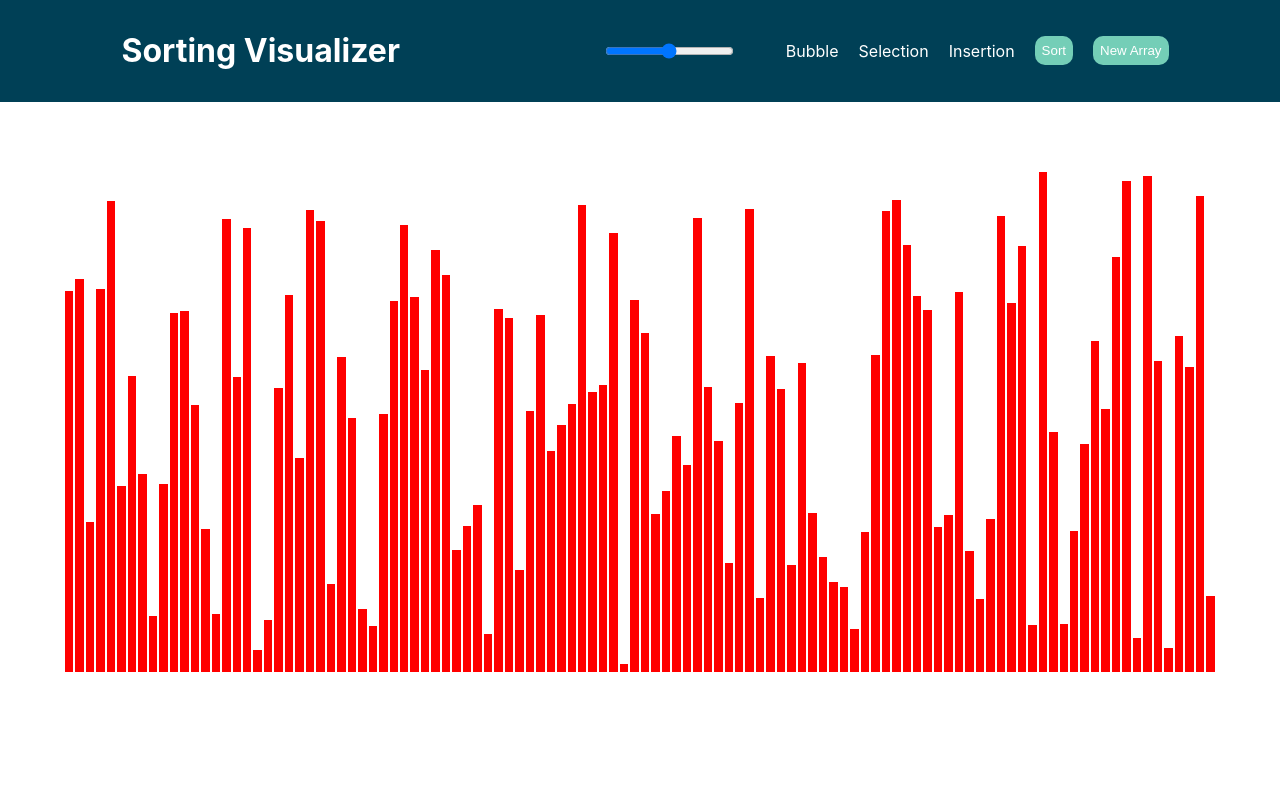
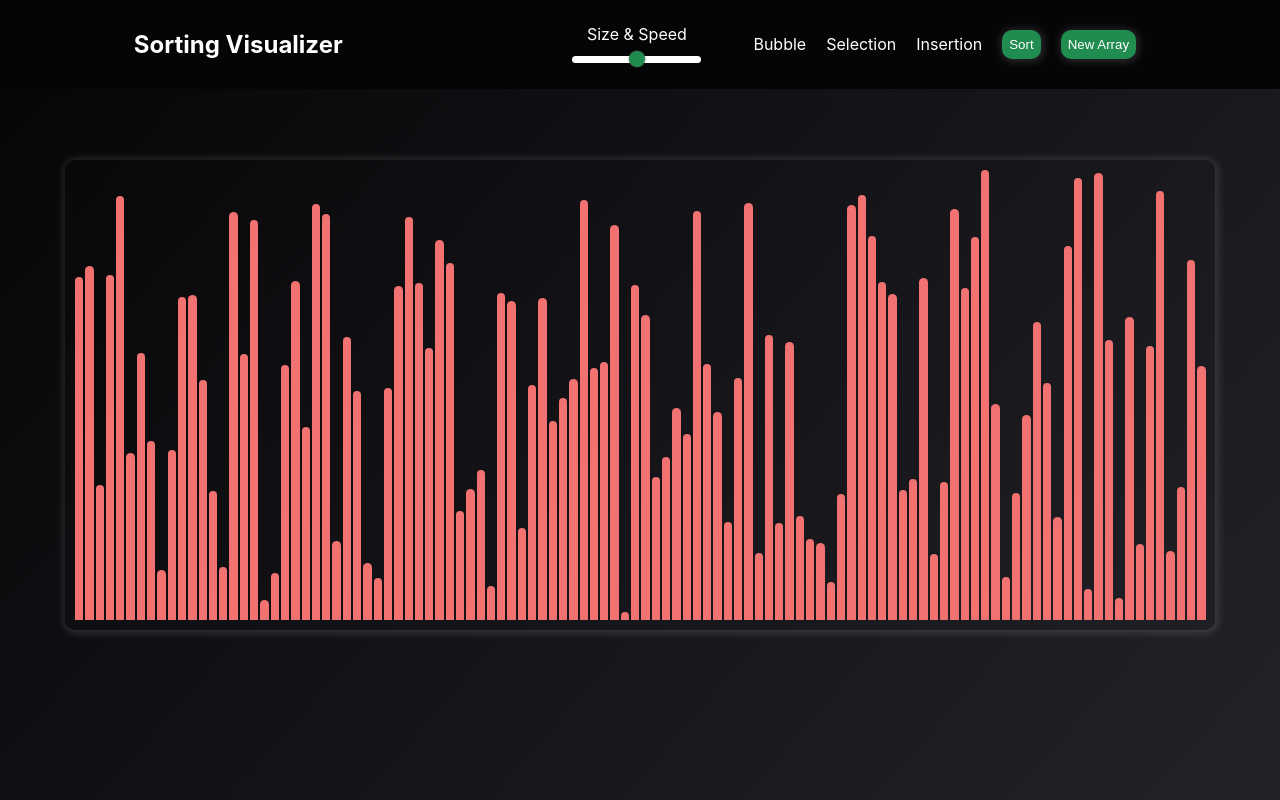
Before and after one commit to Adrianvc94/SortingVisualizer-JS, a React (Create React App) app: page / in a window 1280 px wide. Built offline with nearby package versions, Linux system fonts and the light colour scheme.

Commit message:
Insertion Sort completed & website styles

```diff
--- a/src/App.css
+++ /dev/null
@@ -1,38 +0,0 @@
-.App {
-  text-align: center;
-}
-
-.App-logo {
-  height: 40vmin;
-  pointer-events: none;
-}
-
-@media (prefers-reduced-motion: no-preference) {
-  .App-logo {
-    animation: App-logo-spin infinite 20s linear;
-  }
-}
-
-.App-header {
-  background-color: #282c34;
-  min-height: 100vh;
-  display: flex;
-  flex-direction: column;
-  align-items: center;
-  justify-content: center;
-  font-size: calc(10px + 2vmin);
-  color: white;
-}
-
-.App-link {
-  color: #61dafb;
-}
-
-@keyframes App-logo-spin {
-  from {
-    transform: rotate(0deg);
-  }
-  to {
-    transform: rotate(360deg);
-  }
-}
--- a/src/App.js
+++ b/src/App.js
@@ -1,10 +1,7 @@
-import "./App.css";
 import SortingVisualizer from "./Components/SortingVisualizer/SortingVisualizer";
 
 function App() {
-    return(
-      <SortingVisualizer></SortingVisualizer>
-    )
+  return <SortingVisualizer></SortingVisualizer>;
 }
 
 export default App;
--- a/src/Components/Header/Header.js
+++ b/src/Components/Header/Header.js
@@ -1,43 +1,123 @@
 import Styles from "./Header.module.css";
 
 const Header = (props) => {
-
   const start = () => {
-    if(!props.start){
+    if (!props.start) {
       props.setStart(true);
     }
   };
 
   const onSetAlgoritm = (e) => {
-    props.setAlgoritm(e.target.getAttribute('value'))
-  }
+    let algoritm = e.target.getAttribute("value");
+    const element = document.getElementById(`${algoritm}`);
+
+    document.getElementById("Bubble").classList.remove(`${Styles.currentAlgo}`);
+    document.getElementById("Selection").classList.remove(`${Styles.currentAlgo}`);
+    document.getElementById("Insertion").classList.remove(`${Styles.currentAlgo}`);
+
+    element.classList.add(`${Styles.currentAlgo}`);
+
+    props.setAlgoritm(algoritm);
+  };
 
   const onNewArray = () => {
-    props.fillArray()
-  }
+    props.fillArray();
+  };
 
-  const onSetLength= (e) => {
-    props.setArrayLength(e.target.value)
-  }
+  const onSetLength = (e) => {
+    props.setArrayLength(e.target.value);
+  };
+
+  const onToggle = () => {
+    document
+      .getElementById("hambuerger")
+      .classList.toggle(`${Styles.is_active}`);
+    document
+      .getElementById("mobile_nav")
+      .classList.toggle(`${Styles.is_active}`);
+  };
 
   return (
-    <header className={Styles.header_container}>
-      <h1>Sorting Visualizer</h1>
+    <>
+      <nav className={Styles.main_container}>
+        <h1>Sorting Visualizer</h1>
 
-      <div className={Styles.nav_container}>
+        <div className={Styles.menu}>
+          <div className={Styles.inputrange_container}>
+            <span>Size & Speed</span>
+            <input
+              onChange={onSetLength}
+              type="range"
+              min="20"
+              max="200"
+              defaultValue={props.arrayLength}
+              id="changeSize"
+              disabled={props.start}
+            />
+          </div>
 
-      <input onChange={onSetLength} type="range" min="20" max="200" defaultValue={props.arrayLength} id="changeSize" disabled={props.start}  style={{backgroundColor: "white", cursor: "pointer"}}/>
+          <ul style={{ display: "flex" }}>
+            <li onClick={onSetAlgoritm} id="Bubble" value={"Bubble"}>
+              Bubble
+            </li>
+            <li onClick={onSetAlgoritm} id="Selection" value={"Selection"}>
+              Selection
+            </li>
+            <li onClick={onSetAlgoritm} id="Insertion" value={"Insertion"}>
+              Insertion
+            </li>
+          </ul>
+
+          <button onClick={start} disabled={props.start}>
+            Sort
+          </button>
+          <button onClick={onNewArray} disabled={props.start}>
+            New Array
+          </button>
+        </div>
+
+        <button
+          onClick={onToggle}
+          id="hambuerger"
+          className={`${Styles.hambuerger}`}
+        >
+          <span></span>
+          <span></span>
+          <span></span>
+        </button>
+      </nav>
+
+      <nav id="mobile_nav" className={`${Styles.mobile_nav}`}>
+        <input
+          onChange={onSetLength}
+          type="range"
+          min="20"
+          max="200"
+          defaultValue={props.arrayLength}
+          id="changeSize"
+          disabled={props.start}
+        />
 
         <ul>
-          <li onClick={onSetAlgoritm} value={"Bubble"} >Bubble</li>
-          <li onClick={onSetAlgoritm} value={"Selection"}>Selection</li>
-          <li onClick={onSetAlgoritm} value={"Insertion"}>Insertion</li>
+          <li onClick={onSetAlgoritm} value={"Bubble"}>
+            Bubble
+          </li>
+          <li onClick={onSetAlgoritm} value={"Selection"}>
+            Selection
+          </li>
+          <li onClick={onSetAlgoritm} value={"Insertion"}>
+            Insertion
+          </li>
         </ul>
 
-        <button onClick={start} disabled={props.start}>Sort</button>
-        <button onClick={onNewArray} disabled={props.start}>New Array</button>
-      </div>
-    </header>
+        <button onClick={start} disabled={props.start}>
+          Sort
+        </button>
+        <button onClick={onNewArray} disabled={props.start}>
+          New Array
+        </button>
+      </nav>
+    </>
   );
 };
 
--- a/src/Components/Header/Header.module.css
+++ b/src/Components/Header/Header.module.css
@@ -1,50 +1,261 @@
-.header_container{
-    background-color: #004056;
-    padding: 10px 0 10px 20px;
+/*
+#208c4f verde oscuro
+27be6f verde claro
+f27272d0 rojo
+#F2AC57 amarillo
+
+*/
+
+.main_container {
+  background-color: #050507;
+  padding: 10px 20px 10px 20px;
   display: flex;
   color: white;
-    justify-content: space-around;
+  justify-content: space-between;
 }
 
-.nav_container{
-    display: flex;
-    align-items: center;
+nav {
+  position: fixed;
+  top: 0;
+  left: 0;
+  right: 0;
+  z-index: 3;
 }
 
-.nav_container > h1{
+.hambuerger {
+  display: block;
+  position: relative;
+  z-index: 2;
+
+  user-select: none;
+  appearance: none;
+  border: none;
+  outline: none;
+  background: none;
+  cursor: pointer;
+}
+
+.hambuerger span {
+  display: block;
+  width: 33px;
+  height: 4px;
+  margin-bottom: 5px;
+  position: relative;
+  z-index: 1;
+  background-color: white;
+  border-radius: 6px;
+
+  transform-origin: 0 0;
+  transition: 0.4s;
+}
+
+.hambuerger:hover span:nth-child(2) {
+  transform: translateX(10px);
+  background-color: #208c4f;
+}
+
+.hambuerger.is_active span:nth-child(1) {
+  transform: translate(0px, -2px) rotate(45deg);
+}
+.hambuerger.is_active span:nth-child(2) {
+  opacity: 0;
+  transform: translateX(15px);
+}
+.hambuerger.is_active span:nth-child(3) {
+  transform: translate(-3px, 3px) rotate(-45deg);
+}
+
+.hambuerger.is_active:hover span {
+  background-color: #208c4f;
+}
+
+.mobile_nav.is_active {
+  display: flex;
+}
+
+.mobile_nav {
+  display: none;
+  flex-direction: column;
+  align-items: center;
+  left: revert;
+  width: 50%;
+  height: 100vh;
+  z-index: 1;
+  background: rgb(5, 5, 7);
+  background: linear-gradient(
+    131deg,
+    rgba(5, 5, 7, 1) 0%,
+    rgba(35, 34, 40, 1) 100%
+  );
+  padding-top: 100px;
+  max-width: 210px;
+}
+
+.mobile_nav input {
+  display: block;
+  text-align: center;
+  margin: 40px 0;
+}
+
+.mobile_nav ul {
+  display: block;
+  text-align: center;
+  margin: 20px 0 40px 0;
+  list-style: none;
+  padding: 0;
+}
+
+.mobile_nav ul li {
+  text-align: center;
+  margin: 5px 0;
+  font-weight: 600;
+  color: white;
+}
+
+.mobile_nav > ul > li:hover {
+  color: #208c4f;
+  cursor: pointer;
+}
+
+.currentAlgo{
+    color: #208c4f;
+}
+
+.mobile_nav > button {
+  padding: 7px 10px;
+  margin: 10px;
+  color: white;
+  background-color: #208c4f;
+  border: none;
+  border-radius: 10px;
+  cursor: pointer;
+  box-shadow: 1px 1px 9px 2px rgb(255 255 255 / 15%);
+}
+
+.mobile_nav > button:hover {
+  background-color: #27be6f;
+}
+
+.mobile_nav > button:disabled {
+  border: 1px solid #f27272d0;
+  background-color: #f27272;
+  cursor: default;
+}
+
+.mobile_nav input[type="range"]::-webkit-slider-thumb {
+  -webkit-appearance: none;
+  height: 16px;
+  width: 16px;
+  border-radius: 50%;
+  background: #208c4f;
+  box-shadow: 0 0 2px 0 #555;
+  cursor: pointer;
+}
+
+.mobile_nav input {
+  background-color: white;
+  -webkit-appearance: none;
+  box-shadow: none;
+  border: none;
+  border-radius: 10px;
+  height: 7px;
+}
+
+.mobile_nav input[type="range"]:disabled::-webkit-slider-thumb {
+  background-color: #f27272;
+  cursor: default;
+}
+
+.menu {
+  display: none;
+}
+
+.menu > h1 {
   margin: 0;
 }
 
-.nav_container > ul{
+.menu > ul {
   list-style: none;
 }
 
-.nav_container > ul > li{
+.menu > ul > li {
   display: inline-block;
   margin: 0 10px;
 }
 
-.nav_container > ul > li:hover{
-    color: #74CEB7;
+.menu > ul > li:hover {
+  color: #208c4f;
   cursor: pointer;
 }
 
-.nav_container > button{
+.menu > button {
   padding: 7px;
   margin: 0 10px;
   color: white;
-    background-color: #74CEB7;
+  background-color: #208c4f;
+  box-shadow: 1px 1px 9px 2px rgb(255 255 255 / 15%);
   border: none;
   border-radius: 10px;
   cursor: pointer;
 }
 
-.nav_container > button:hover{
-    background-color: #33A6B2;
+.menu > button:hover {
+  background-color: #27be6f;
 }
 
-.nav_container > button:disabled{
-    border: 1px solid #2a4941;
-    background-color: #558a7c;
+.menu > button:disabled {
+  border: 1px solid #f27272d0;
+  background-color: #f27272;
+  box-shadow: none;
   cursor: default;
 }
+
+.menu input[type="range"]::-webkit-slider-thumb {
+  -webkit-appearance: none;
+  height: 16px;
+  width: 16px;
+  border-radius: 50%;
+  background: #208c4f;
+  box-shadow: 0 0 2px 0 #555;
+  cursor: pointer;
+}
+
+.menu input {
+  background-color: white;
+  -webkit-appearance: none;
+  box-shadow: none;
+  border: none;
+  border-radius: 10px;
+  height: 7px;
+}
+
+.menu input[type="range"]:disabled::-webkit-slider-thumb {
+  background-color: #f27272;
+  cursor: default;
+}
+
+.inputrange_container {
+  display: flex;
+  flex-direction: column;
+  gap: 10px;
+  align-items: center;
+}
+
+@media (min-width: 925px) {
+  .main_container {
+    justify-content: space-around;
+  }
+  .hambuerger {
+    display: none;
+  }
+  .menu {
+    display: flex;
+    align-items: center;
+  }
+  .mobile_nav.is_active {
+    display: none;
+  }
+  .mobile_nav {
+    display: none;
+  }
+}
--- a/src/Components/SortingVisualizer/SortingVisualizer.js
+++ b/src/Components/SortingVisualizer/SortingVisualizer.js
@@ -17,7 +17,7 @@ const SortingVisualizer = () => {
     let i = 0;
     let random = 0;
     do {
-      random = Math.floor(Math.random() * (500 - 1 + 1) + 1);
+      random = Math.floor(Math.random() * (450 - 1 + 1) + 1);
       if (!NumbersArray.includes(random)) {
         NumbersArray.push(random);
         i++;
@@ -25,7 +25,7 @@ const SortingVisualizer = () => {
     } while (i < arrayLength);
     setMainArray(NumbersArray);
     for(let j = 0; j < mainArray.length; j++){
-      document.getElementById(`${mainArray[j]}`).style.backgroundColor = "red";
+      document.getElementById(`${mainArray[j]}`).style.backgroundColor = "#F27272";
     }
   };
 
@@ -67,7 +67,7 @@ const SortingVisualizer = () => {
         setStart={setStart}
         fillArray={FillArray}
       />
-      <main style={{ display: "flex", flexDirection: "column", marginTop: "40px" }}>
+      <main >
         <div className={classes.container}>
           <div className={classes.chart}>
             {mainArray.map((number) => (
--- a/src/Components/SortingVisualizer/SortingVisualizer.module.css
+++ b/src/Components/SortingVisualizer/SortingVisualizer.module.css
@@ -1,3 +1,7 @@
+main{
+  margin-top: 150px;
+}
+
 .container {
   box-sizing: border-box;
   width: 100%;
@@ -10,19 +14,30 @@
   justify-content: space-evenly;
   align-items: flex-end;
   gap: 2px;
+  padding: 10px;
+  border-radius: 10px;
+  box-shadow: 1px 1px 9px 2px rgb(255 255 255 / 15%);
 }
 
 .bar {
-  background-color: red;
+  background-color: #F27272;
   width: 100%;
+  display: inline-block;
+  border-radius: 10px 10px 0px 0px;
+}
+
+.bar_xs {
+  background-color: #F27272;
+  width: 8px;
   display: inline-block;
 }
 
-.bar_xs {
-  background-color: red;
-  width: 8px;
-  display: inline-block;
+@media (max-width: 925px) {
+  main{
+    margin-top: 95px;
+  }
 }
+
 
 @media (max-width: 468px) {
   .chart {
--- a/src/index.css
+++ b/src/index.css
@@ -1,7 +1,14 @@
+html{
+  background: rgb(5,5,7);
+  background: linear-gradient(131deg, rgba(5,5,7,1) 0%, rgba(35,34,40,1) 100%);
+  height: 100%;
+}
+
 body {
   box-sizing: border-box;
   margin: 0;
   padding: 0;
+
   font-family: -apple-system, BlinkMacSystemFont, 'Segoe UI', 'Roboto', 'Oxygen',
     'Ubuntu', 'Cantarell', 'Fira Sans', 'Droid Sans', 'Helvetica Neue',
     sans-serif;
```
Also changed, not shown: src/Components/Algoritms/BubbleSort.js (+8 -8 lines), src/Components/Algoritms/InsertionSort.js (+5 -5 lines), src/Components/Algoritms/SelectionSort.js (+11 -11 lines). Lines whose indentation alone changed are shown as unchanged.
